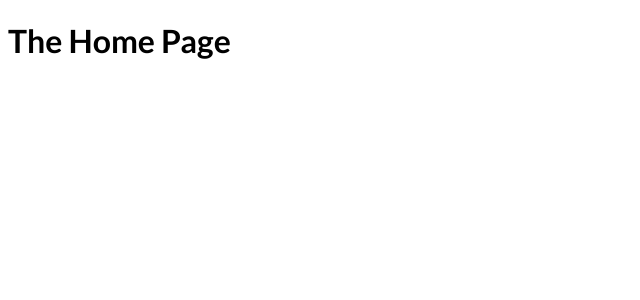
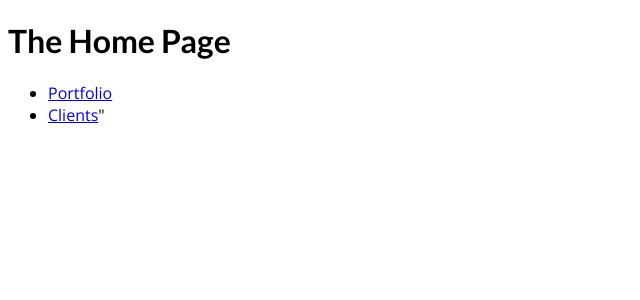
Before and after one commit to MrMic/NextJS-14-S04, a Next.js app: page / in a window 1280 px wide. Shown: the top 300 px of the page, without its empty margins (0-640 px from the left). Built offline with nearby package versions, Linux system fonts and the light colour scheme.

Commit message:
💫 (feat) UI: Navigating w/The Link Component

```diff
--- a/pages/index.js
+++ b/pages/index.js
@@ -1,7 +1,18 @@
+import Link from "next/link";
+
+// ══════════════════════════════════════════════════════════════════════
 function HomePage() {
   return (
     <div>
       <h1>The Home Page</h1>
+      <ul>
+        <li>
+          <Link href="/portfolio">Portfolio</Link>
+        </li>
+        <li>
+          <Link href="/clients">Clients</Link>"
+        </li>
+      </ul>
     </div>
   );
 }
```
